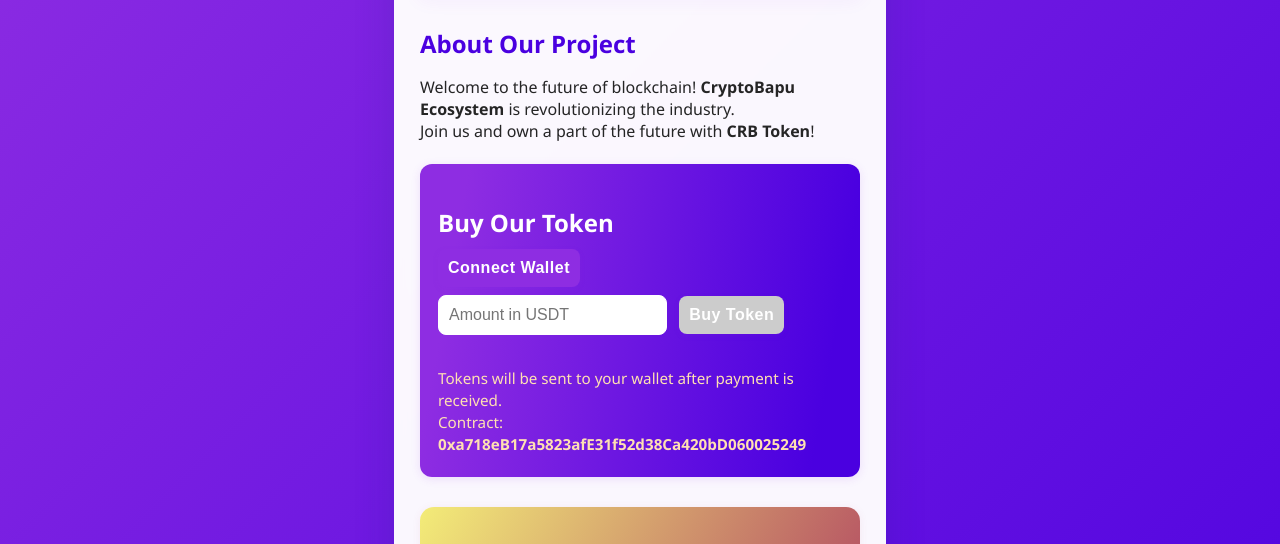
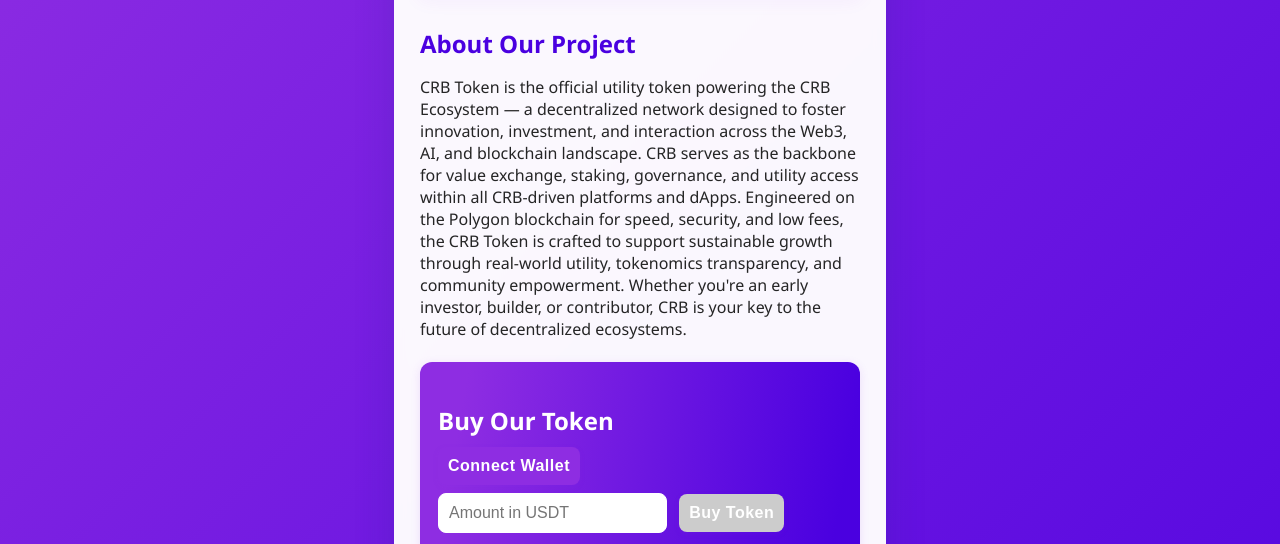
Before and after one commit to RVRealtor/CRB001, a plain HTML site: page index.html in a window 1280 px wide. Shown: the part 177-721 px from the top of the page. Drawn offline with Linux system fonts and the light colour scheme.

Commit message:
Update index.html

```diff
--- a/index.html
+++ b/index.html
@@ -197,8 +197,9 @@
     <div class="section">
       <h2>About Our Project</h2>
       <p>
-        Welcome to the future of blockchain! <b>CryptoBapu Ecosystem</b> is revolutionizing the industry.<br>
-        Join us and own a part of the future with <b>CRB Token</b>!
+        CRB Token is the official utility token powering the CRB Ecosystem — a decentralized network designed to foster innovation, investment, and interaction across the Web3, AI, and blockchain landscape. CRB serves as the backbone for value exchange, staking, governance, and utility access within all CRB-driven platforms and dApps.
+Engineered on the Polygon blockchain for speed, security, and low fees, the CRB Token is crafted to support sustainable growth through real-world utility, tokenomics transparency, and community empowerment.
+Whether you're an early investor, builder, or contributor, CRB is your key to the future of decentralized ecosystems.
       </p>
     </div>
     <div class="section buy-area">
```
